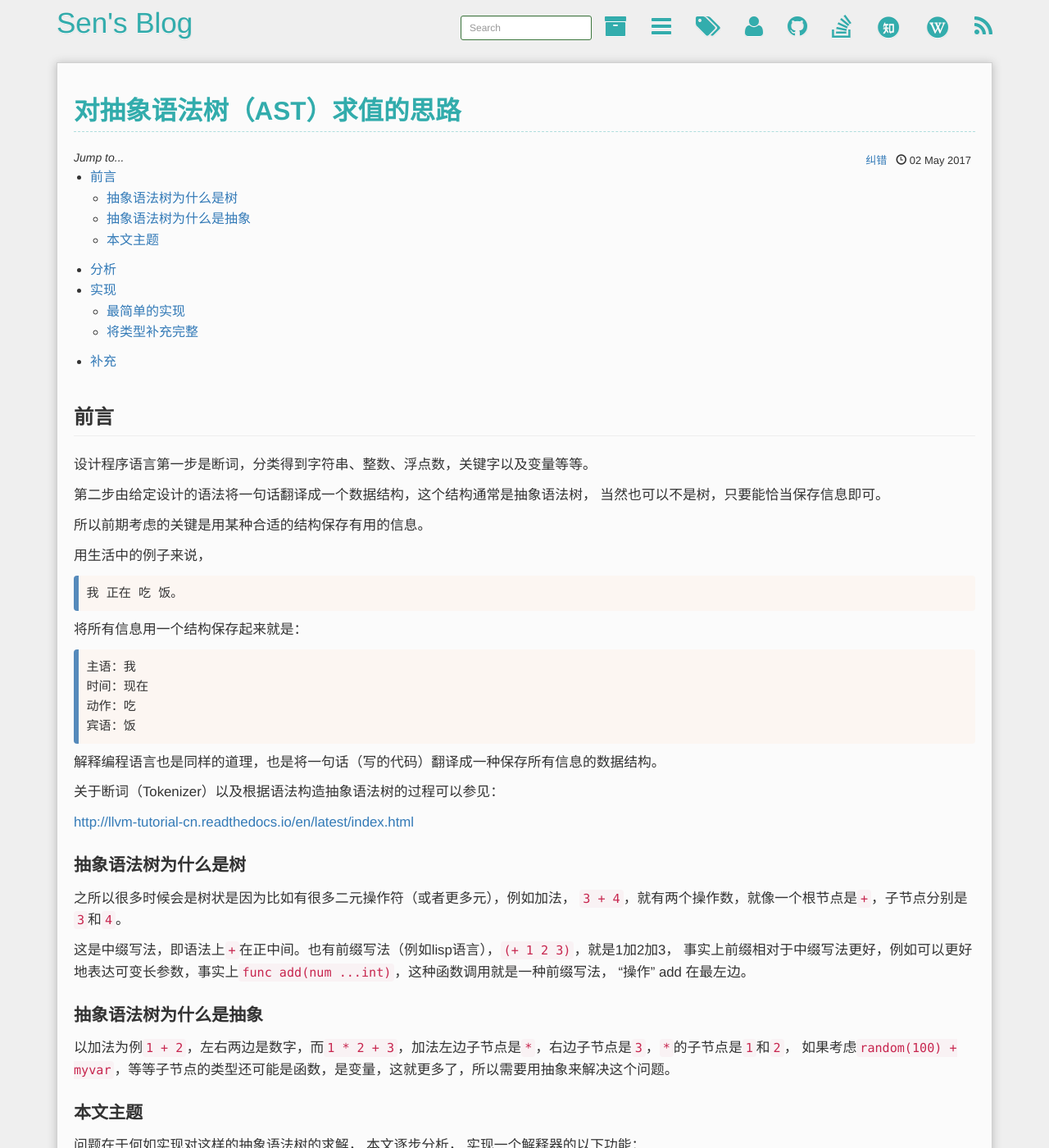
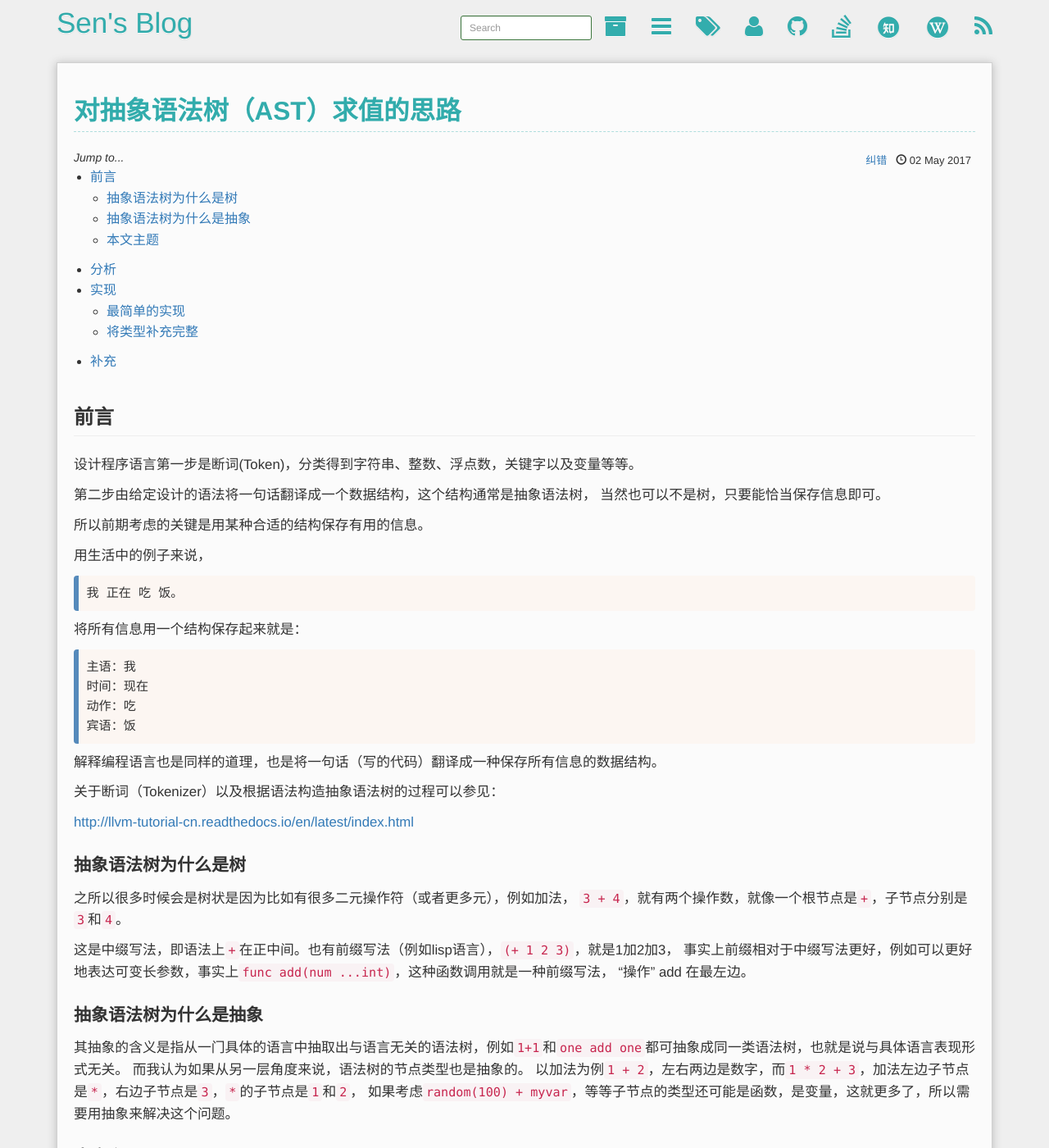
Before and after one commit to SenZhangAI/senzhangai.github.com, a Jekyll site: the page built from _posts/2017-05-02-eval-ast.md, in a window 1280 px wide and 1400 px high. Shown: the whole window at 82% size. Built offline with Jekyll 4.4.1, drawn with Linux system fonts in a browser that asks for light colours; comment, search, counter and statistics services are not loaded.

Commit message:
add some content

```diff
--- a/_posts/2017-05-02-eval-ast.md
+++ b/_posts/2017-05-02-eval-ast.md
@@ -9,7 +9,7 @@ tags: [AST, pattern]
 
 ## 前言
 
-设计程序语言第一步是断词，分类得到字符串、整数、浮点数，关键字以及变量等等。
+设计程序语言第一步是断词(Token)，分类得到字符串、整数、浮点数，关键字以及变量等等。
 
 第二步由给定设计的语法将一句话翻译成一个数据结构，这个结构通常是抽象语法树，
 当然也可以不是树，只要能恰当保存信息即可。
@@ -46,6 +46,8 @@ tags: [AST, pattern]
 “操作” add 在最左边。
 
 ### 抽象语法树为什么是抽象
+其抽象的含义是指从一门具体的语言中抽取出与语言无关的语法树，例如`1+1`和`one add one`都可抽象成同一类语法树，也就是说与具体语言表现形式无关。
+而我认为如果从另一层角度来说，语法树的节点类型也是抽象的。
 以加法为例`1 + 2`，左右两边是数字，而`1 * 2 + 3`，加法左边子节点是`*`，右边子节点是`3`，`*`的子节点是`1`和`2`，
 如果考虑`random(100) + myvar`，等等子节点的类型还可能是函数，是变量，这就更多了，所以需要用抽象来解决这个问题。
 
```
Also changed, not shown: _posts/2018-04-08-web-security.md (+2 -1 lines).
